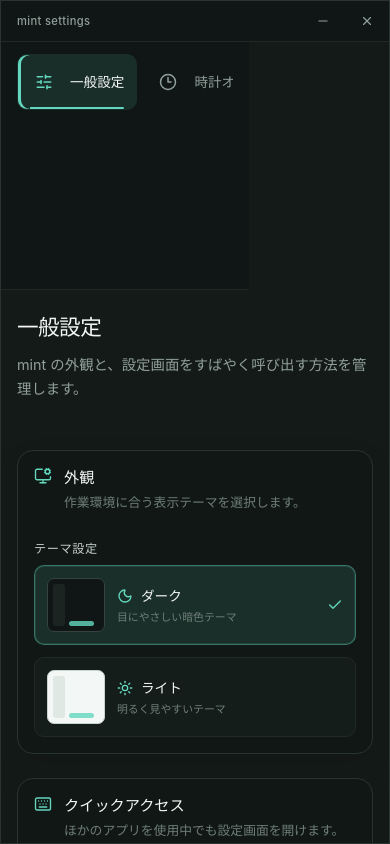
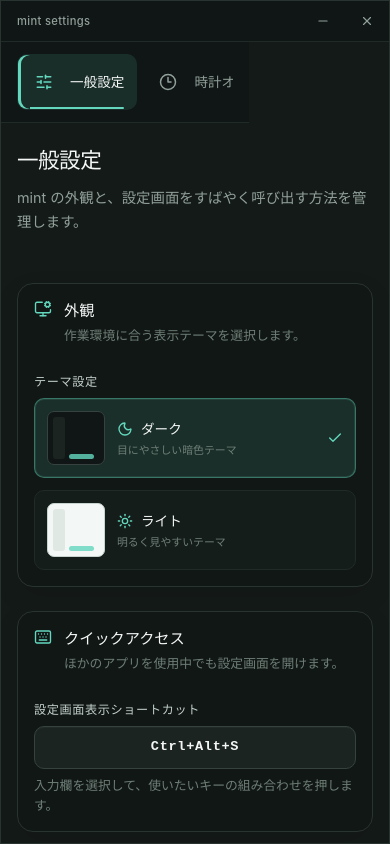
Before and after one commit to ibukani/mint, a React (Vite) app: page / in a window 390 px wide. Built offline with nearby package versions, Linux system fonts and the light colour scheme.

Commit message:
Fix compact settings navigation on mobile

```diff
--- a/src/index.css
+++ b/src/index.css
@@ -2671,6 +2671,8 @@ textarea:focus-visible {
   }
 
   .app-sidebar {
+    flex-basis: auto;
+    height: auto;
     padding: var(--space-3) var(--space-4);
   }
 
```
